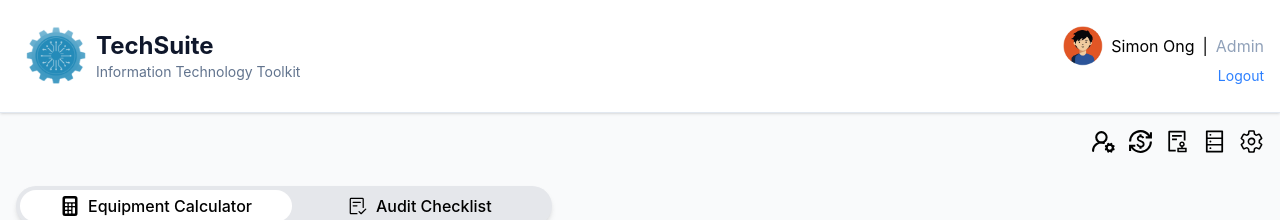
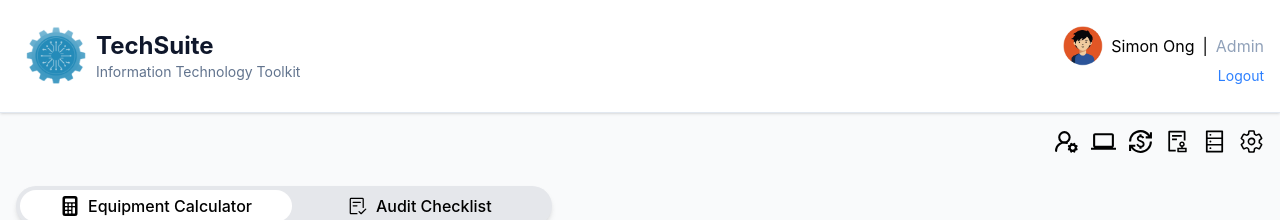
Before and after one commit to Simonongst/TechSuite-FE, a React (Vite) app: page / in a window 1280 px wide. Shown: the top 220 px of the page. Built offline with nearby package versions, Linux system fonts and the light colour scheme; no server answers.

Commit message:
feat: add equipment navigation link with computer icon

```diff
--- a/src/components/NavBars/UserNavBar.jsx
+++ b/src/components/NavBars/UserNavBar.jsx
@@ -1,6 +1,6 @@
 import { IoSettingsOutline } from 'react-icons/io5';
 import { LuUserRoundCog } from 'react-icons/lu';
-import { MdCurrencyExchange } from 'react-icons/md';
+import { MdCurrencyExchange, MdComputer } from 'react-icons/md';
 import { AiOutlineDatabase, AiOutlineAudit } from 'react-icons/ai';
 import { Link } from 'react-router-dom';
 
@@ -13,6 +13,13 @@ function UserNavBar() {
           title='Users'
           className='transition-transform duration-300 ease-in-out hover:scale-110'
         />
+        <Link to='/equipment'>
+          <MdComputer
+            size={25}
+            title='equipment'
+            className='transition-transform duration-300 ease-in-out hover:scale-110'
+          />
+        </Link>
         <Link to='/currencies'>
           <MdCurrencyExchange
             size={25}
```
